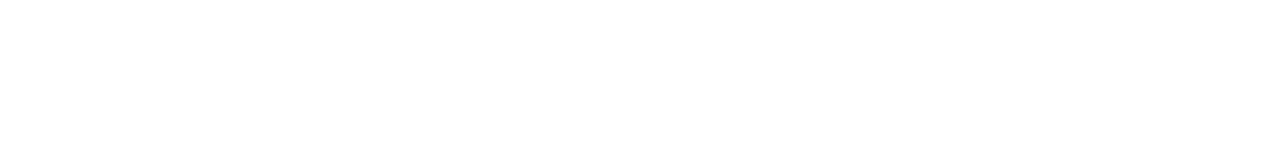
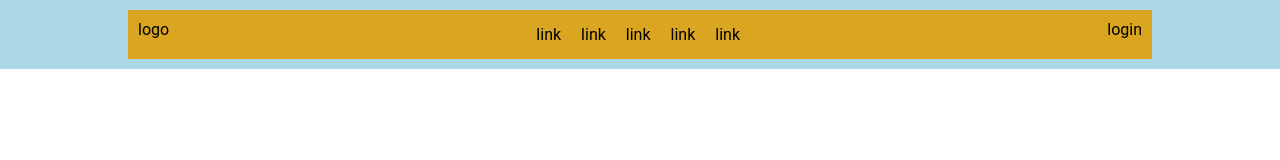
Before and after one commit to Antonius131/htmlcss-struttura-discord, a plain HTML site: page index.html in a window 1280 px wide. Drawn offline with Linux system fonts and the light colour scheme.

Commit message:
header + style

```diff
--- a/css/style.css
+++ b/css/style.css
@@ -1,5 +1,67 @@
+/* default style rules */
+
 * {
     margin: 0;
     padding: 0;
     box-sizing: border-box;
 }
+
+body {
+    font-family: 'Roboto', sans-serif;
+}
+
+.container {
+    max-width: 1024px;
+    margin: 0 auto;
+    background-color: #DAA520;
+}
+
+
+
+/* header style */
+
+header {
+    background-color: #ADD8E6;
+    padding: 10px;
+}
+
+.head-container {
+    display: flex;
+    justify-content: center;
+    padding: 10px;
+}
+
+.logo-container {
+    flex-grow: 1;
+}
+
+.login-container {
+    flex-grow: 1;
+    text-align: right;
+}
+
+.nav-container {
+    flex-grow: 3;
+}
+
+
+/* navbar style */
+
+
+.nav-container ul{
+    display: flex;
+    justify-content: center;
+    list-style: none;
+    text-align: center;
+}
+
+.nav-container ul li{
+    display: inline-block;
+}
+
+.nav-container ul li a{
+    display: inline-block;
+    padding: 5px 10px;
+    color: #000;
+    text-decoration: none;
+}
--- a/index.html
+++ b/index.html
@@ -8,7 +8,25 @@
     <link rel="stylesheet" href="./css/style.css">
 </head>
 <body>
-    <header></header>
+    <header>
+        <div class="container head-container">
+            <div class="logo-container">
+                <p>logo</p>
+            </div>
+            <div class="nav-container">
+                <ul>
+                    <li><a href="www.google.com" target="_self">link</a></li>
+                    <li><a href="www.google.com" target="_self">link</a></li>
+                    <li><a href="www.google.com" target="_self">link</a></li>
+                    <li><a href="www.google.com" target="_self">link</a></li>
+                    <li><a href="www.google.com" target="_self">link</a></li>
+                </ul>
+            </div>
+            <div class="login-container">
+                <p>login</p>
+            </div>
+        </div>
+    </header>
     <main></main>
     <footer></footer>
 </body>
```
